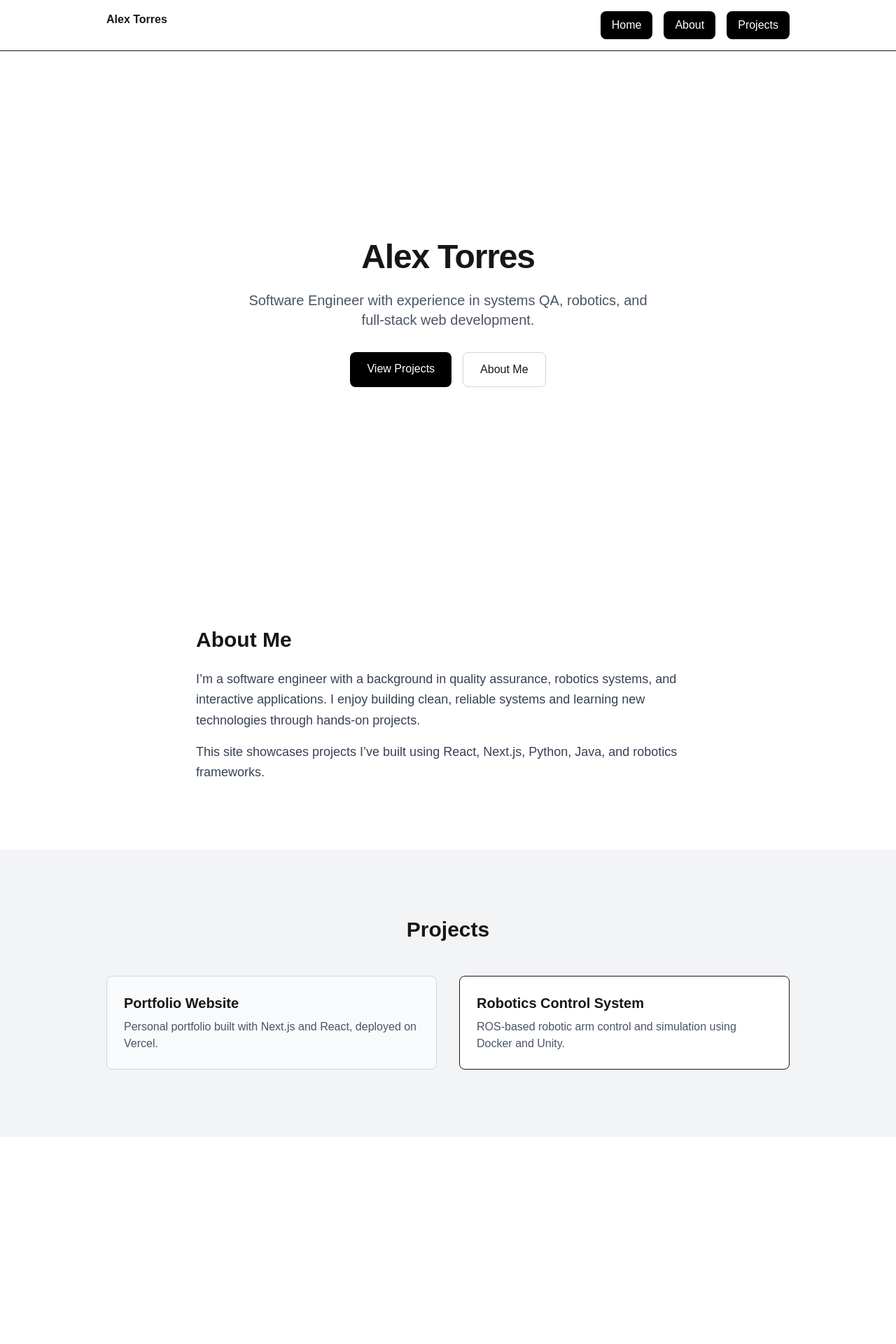
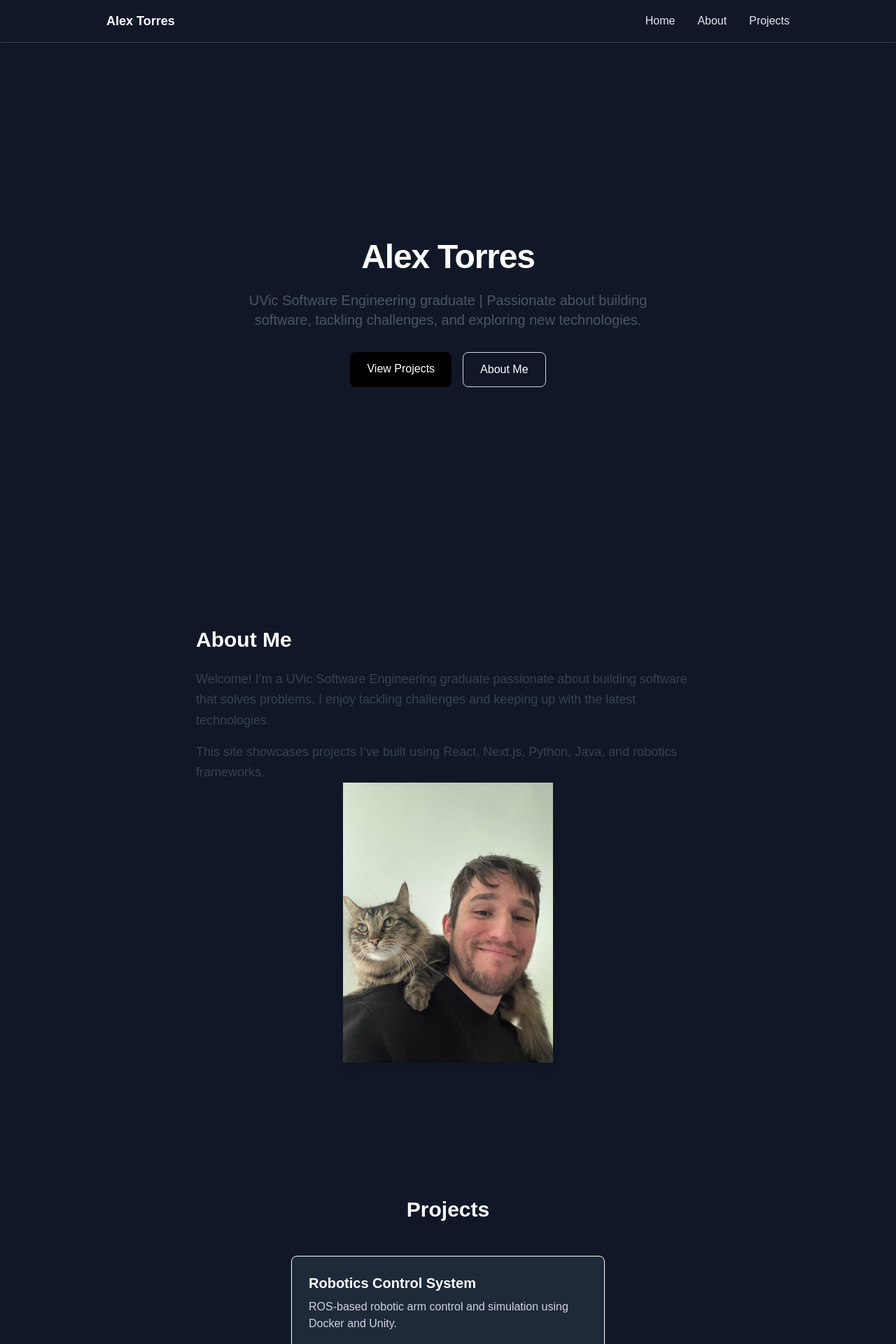
Before and after one commit to Ale-Torres/my-portfolio, a Next.js app: page / in a window 1280 px wide. Shown: the top 1920 px of the page at 70% size. Before the commit the page ends 1624 px from the top, so only its background shows below. Built offline with nearby package versions, Linux system fonts and the light colour scheme.

Commit message:
Adding image and fixing colors and layout

```diff
--- a/src/app/page.tsx
+++ b/src/app/page.tsx
@@ -1,21 +1,20 @@
+import Image from "next/image";
+
 export default function Home() {
   return (
-    <main className="min-h-screen">
+    <main className="bg-gray-900 text-white min-h-screen">
 
       {/* Navbar */}
-      <nav className="fixed top-0 w-full bg-white border-b z-10">
-        <div className="mx-auto max-w-5xl px-6 py-4 flex justify-between">
-          <span className="font-semibold">Alex Torres</span>
-          <div className="flex items-center gap-4">
-            <a href="#hero" className="px-4 py-2 rounded-lg bg-black text-white hover:bg-gray-800 transition">
-              Home
-            </a>
-            <a href="#about" className="px-4 py-2 rounded-lg bg-black text-white hover:bg-gray-800 transition">
-              About
-            </a>
-            <a href="#projects" className="px-4 py-2 rounded-lg bg-black text-white hover:bg-gray-800 transition">
-              Projects
-            </a>
+      <nav className="fixed top-0 w-full bg-gray-900 border-b border-gray-700 z-10 shadow-md">
+        <div className="mx-auto max-w-5xl px-6 py-4 flex justify-between items-center">
+          {/* Logo / Name */}
+          <span className="font-semibold text-lg text-white">Alex Torres</span>
+
+          {/* Navbar Links */}
+          <div className="flex items-center gap-8 font-medium">
+            <a href="#hero" className="text-gray-200 hover:text-white transition-colors">Home</a>
+            <a href="#about" className="text-gray-200 hover:text-white transition-colors">About</a>
+            <a href="#projects" className="text-gray-200 hover:text-white transition-colors">Projects</a>
           </div>
         </div>
       </nav>
@@ -27,8 +26,8 @@ export default function Home() {
         </h1>
 
         <p className="mt-6 max-w-xl text-xl text-gray-600">
-          Software Engineer with experience in systems QA, robotics, and
-          full-stack web development.
+          UVic Software Engineering graduate | Passionate about building software,
+          tackling challenges, and exploring new technologies.
         </p>
 
         <div className="mt-8 flex gap-4">
@@ -58,51 +57,56 @@ export default function Home() {
         </h2>
 
         <p className="mt-6 text-lg text-gray-700 leading-relaxed">
-          I’m a software engineer with a background in quality assurance,
-          robotics systems, and interactive applications. I enjoy building
-          clean, reliable systems and learning new technologies through
-          hands-on projects.
+          Welcome! I’m a UVic Software Engineering graduate passionate
+          about building software that solves problems. I enjoy tackling
+          challenges and keeping up with the latest technologies.
         </p>
 
         <p className="mt-4 text-lg text-gray-700 leading-relaxed">
           This site showcases projects I’ve built using React, Next.js,
           Python, Java, and robotics frameworks.
         </p>
+
+          {/* Image */}
+        <div className="md:flex-1 flex justify-center">
+          <Image
+            src="/images/me.jpg"
+            alt="Alex Torres"
+            width={300}
+            height={400}
+            className="shadow-lg"
+          />
+        </div>
       </section>
 
       {/* Projects Section */}
       <section
         id="projects"
-        className="bg-gray-100 py-24"
+        className="bg-gray-900 py-24"
       >
         <div className="mx-auto max-w-5xl px-6">
-          <h2 className="text-3xl font-bold text-center">
+          <h2 className="text-3xl font-bold text-center text-white">
             Projects
           </h2>
 
-          <div className="mt-12 grid gap-8 md:grid-cols-2">
-            <div className="rounded-lg border border-gray-300 bg-gray-50 p-6">
-              <h3 className="text-xl font-semibold">
-                Portfolio Website
-              </h3>
-              <p className="mt-2 text-gray-600">
-                Personal portfolio built with Next.js and React, deployed on
-                Vercel.
-              </p>
-            </div>
-
-            <div className="rounded-lg border bg-white p-6">
-              <h3 className="text-xl font-semibold">
+          <div className="mt-12 grid gap-8 justify-center">
+            {/* Example Project Card */}
+            <div className="rounded-lg border bg-gray-800 p-6 w-full max-w-md">
+              <h3 className="text-xl font-semibold text-white">
                 Robotics Control System
               </h3>
-              <p className="mt-2 text-gray-600">
+              <p className="mt-2 text-gray-300">
                 ROS-based robotic arm control and simulation using Docker and
                 Unity.
               </p>
             </div>
+
+            {/* Add other projects here */}
           </div>
         </div>
       </section>
+
+
     </main>
   );
 }
```
